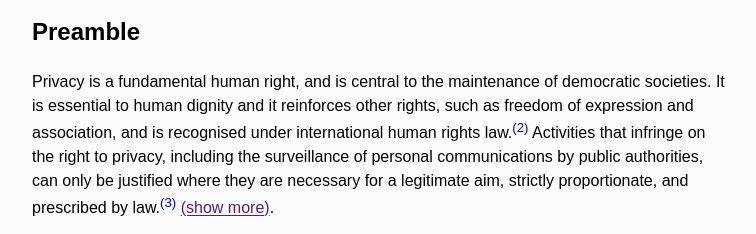
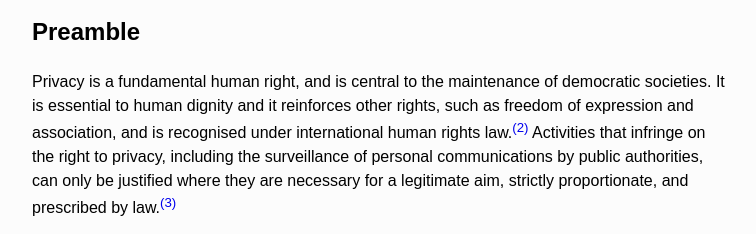
Before and after one commit to privacyint/necessaryandproportionate.net, a plain HTML site: page index.html in a window 1280 px wide. Shown: the part 541-775 px from the top of the page, without its empty margins (258-1014 px from the left). Drawn offline with Linux system fonts and the light colour scheme.

Commit message:
don't hide some of the preamble

```diff
--- a/index.html
+++ b/index.html
@@ -19,7 +19,8 @@
 
 <p>
 Privacy is a fundamental human right, and is central to the maintenance of democratic societies. It is essential to human dignity and it reinforces other rights, such as freedom of expression and association, and is recognised under international human rights law.<a class="ptr">(2)</a>
-Activities that infringe on the right to privacy, including the surveillance of personal communications by public authorities, can only be justified where they are necessary for a legitimate aim, strictly proportionate, and prescribed by law.<a class="ptr">(3)</a>  <a onclick="$('#more_preamble').show(1000); $('#more_preamble_link').hide(); return(false);" id="more_preamble_link" href="">(show more)</a>.
+Activities that infringe on the right to privacy, including the surveillance of personal communications by public authorities, can only be justified where they are necessary for a legitimate aim, strictly proportionate, and prescribed by law.<a class="ptr">(3)</a>
+ <!-- a onclick="$('#more_preamble').show(1000); $('#more_preamble_link').hide(); return(false);" id="more_preamble_link" href="">(show more)</a -->
 
 <div id="more_preamble">
 <p>While it is universally accepted that access to communications content must only occur in exceptional situations, the frequency with which public authorities are seeking access to information about an individual’s communications or use of electronic devices is rising dramatically—without adequate scrutiny. <a class="ptr">(5)</a>
```
